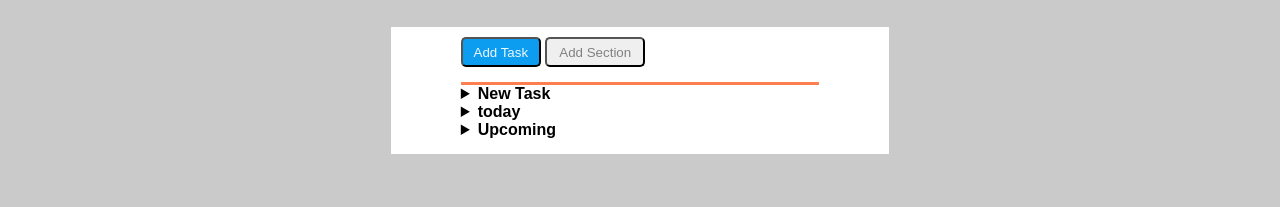
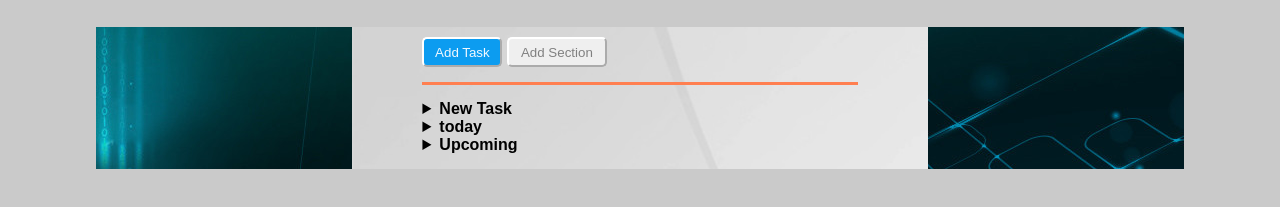
Before and after one commit to LuigiSerra91/html-css-toboolist2, a plain HTML site: page index.html in a window 1280 px wide. Shown: the part 53-260 px from the top of the page. Drawn offline with Linux system fonts and the light colour scheme.

Commit message:
fix_background_button

```diff
--- a/css/style.css
+++ b/css/style.css
@@ -24,8 +24,9 @@ body{
 }
 
 .container{
-    width: 70%;
+    width: 85%;
     margin: auto;
+    background-image: url(../img/backgrounf.jpg);
 }
 
 #app_header{
@@ -52,6 +53,7 @@ body{
     margin: auto;
     margin-top: 30px;
     padding-bottom: 15px;
+    background-image: url(../img/4672.jpg);
 
 }
 
@@ -61,6 +63,7 @@ body{
     border-radius: 5px;
     width: 80px;
     height: 30px;
+    border-color: white;
 
 }
 
@@ -69,6 +72,7 @@ body{
     border-radius: 5px;
     width: 100px;
     height: 30px;
+    border-color: white;
 
 }
 
@@ -77,6 +81,11 @@ body{
     padding-bottom: 15px;
     border-bottom:3px solid coral;
 
+
+}
+
+.card_body{
+    padding-top: 15px;
 }
 
 
```
Also changed, not shown: index.html (+4 -14 lines), img/4613.jpg (added), img/4672.jpg (added), img/backgrounf.jpg (added).
